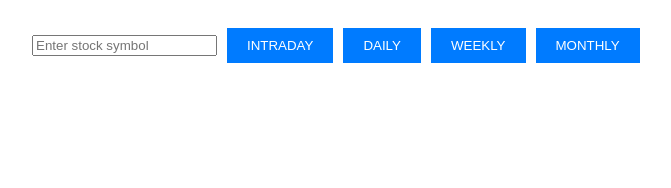
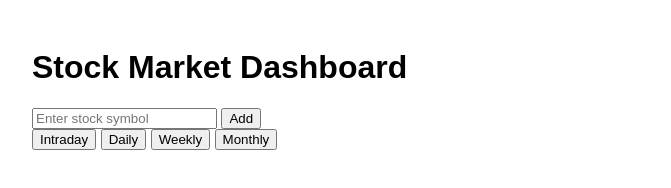
Before and after one commit to RJcmos/Stock-Market-Dashboard---Javascript-Project---lx9hoblnvoxa, a plain HTML site: page index.html in a window 1280 px wide. Shown: the whole page, without its empty margins (308-979 px from the left). Drawn offline with Linux system fonts and the light colour scheme.

Commit message:
Update index.html

```diff
--- a/index.html
+++ b/index.html
@@ -1,23 +1,30 @@
 <!DOCTYPE html>
-<html lang="en">
+<html>
 <head>
-  <meta charset="UTF-8">
-  <meta name="viewport" content="width=device-width, initial-scale=1.0">
-  <title>Stock Market Dashboard</title>
-  <link rel="stylesheet" href="styles.css">
+    <title>Stock Market Dashboard</title>
+    <link rel="stylesheet" type="text/css" href="styles.css">
 </head>
 <body>
-  <div class="container">
-    <div class="input-section">
-      <input type="text" id="stockSymbol" placeholder="Enter stock symbol">
-      <button class="timeframe-btn" data-timeframe="INTRADAY">INTRADAY</button>
-      <button class="timeframe-btn" data-timeframe="DAILY">DAILY</button>
-      <button class="timeframe-btn" data-timeframe="WEEKLY">WEEKLY</button>
-      <button class="timeframe-btn" data-timeframe="MONTHLY">MONTHLY</button>
+    <div class="container">
+        <h1>Stock Market Dashboard</h1>
+
+        <div id="input-container">
+            <input type="text" id="symbol-input" placeholder="Enter stock symbol">
+            <button id="add-button">Add</button>
+        </div>
+
+        <div id="timeframe-buttons">
+            <button class="timeframe-button" data-timeframe="INTRADAY">Intraday</button>
+            <button class="timeframe-button" data-timeframe="DAILY">Daily</button>
+            <button class="timeframe-button" data-timeframe="WEEKLY">Weekly</button>
+            <button class="timeframe-button" data-timeframe="MONTHLY">Monthly</button>
+        </div>
+
+        <div id="watchlist"></div>
+
+        <div id="modal"></div>
     </div>
-    <div class="watchlist" id="watchlist"></div>
-  </div>
 
-  <script src="app.js"></script>
+    <script src="App.js"></script>
 </body>
 </html>
```
